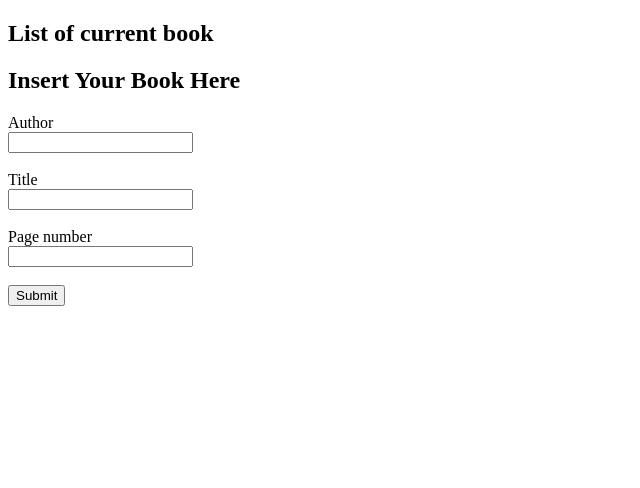
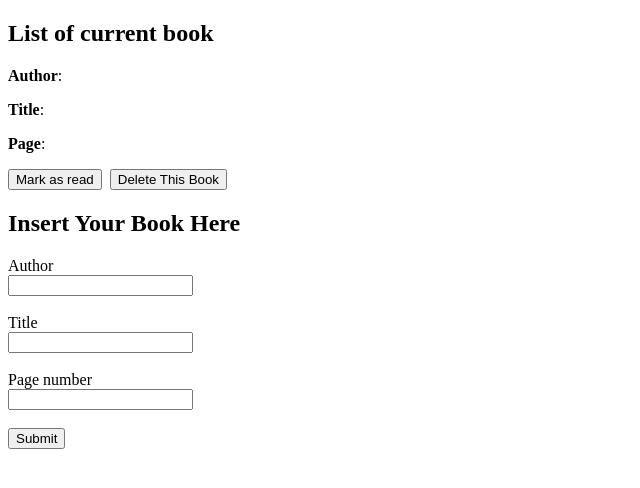
Before and after one commit to tahiry-dev/library, a plain HTML site: page index.html in a window 1280 px wide. Both pictures are taken after a click on the button "Submit". Shown: the whole page, without its empty margins (0-640 px from the left). Drawn offline with Linux system fonts and the light colour scheme.

Commit message:
add wrapper between generated elements

```diff
--- a/app.js
+++ b/app.js
@@ -16,14 +16,18 @@ function getObject() {
 }
 
 function display_object() {
-    let e = " ";
-    let target = document.getElementById("list-container");
-    myLibrary.forEach(element => {
-        for (let keys in element) {
-            e += (`<p><b>${keys} :</b> ${element[keys]} </p>`);
-        }
 
-    })
+    let e = "";
 
-    target.innerHTML = e;
+    for (i = 0; i < myLibrary.length; i++) {
+        e += '<div class= "book-card">';
+        e += "<p><b>Author</b>: " + myLibrary[i].author + '</p>';
+        e += "<p><b>Title</b>: " + myLibrary[i].title + '</p>';
+        e += "<p><b>Page</b>: " + myLibrary[i].page; + '</p>';
+        e += '<p> <button type="button">Mark as read </button> &nbsp;'
+        e += '<button type="button" onclick = "delete_book();" >Delete This Book </button> </p>'
+        e += '</div>';
+    }
+
+    document.getElementById("card").innerHTML = e;
 }
--- a/index.html
+++ b/index.html
@@ -11,10 +11,9 @@
 
 <body>
     <h2>List of current book</h2>
-    <div class="books-container">
-        <ul class="book-list">
 
-        </ul>
+    <div id="card">
+
     </div>
 
     <h2>Insert Your Book Here</h2>
```
